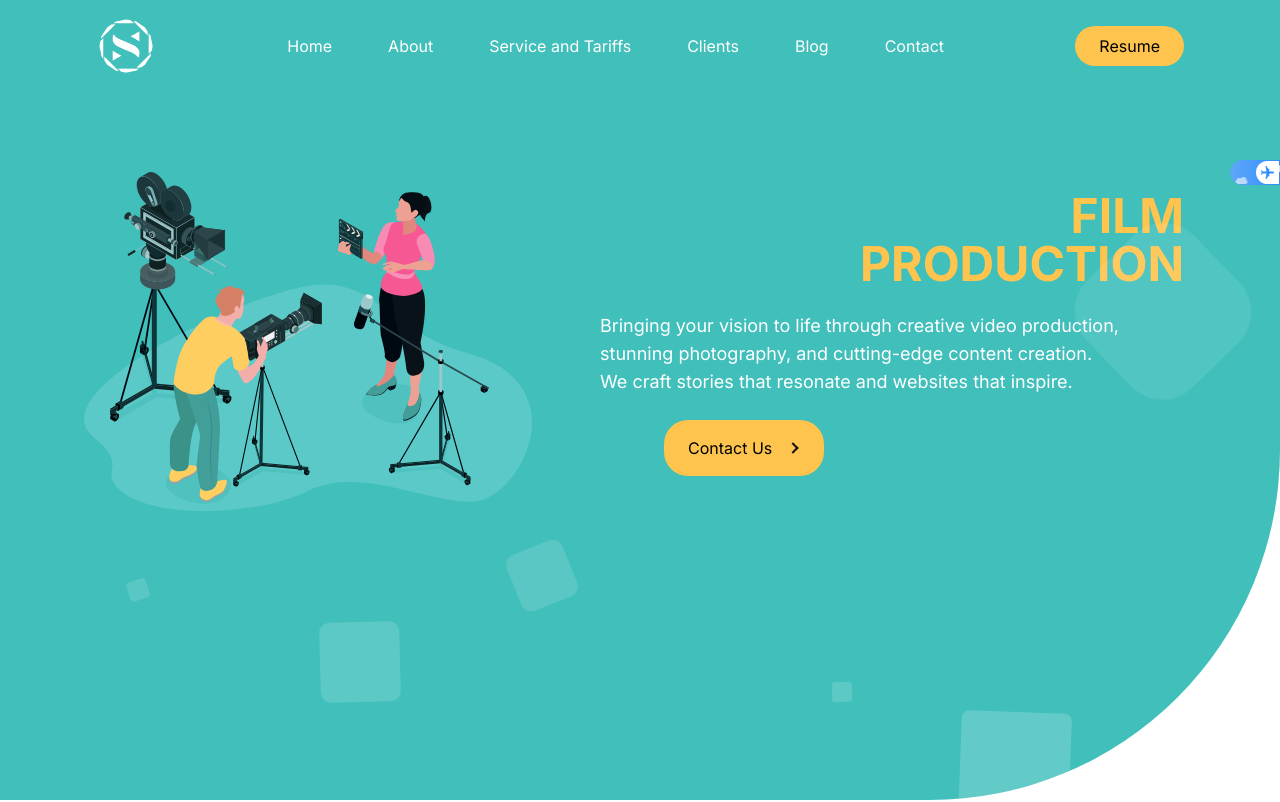
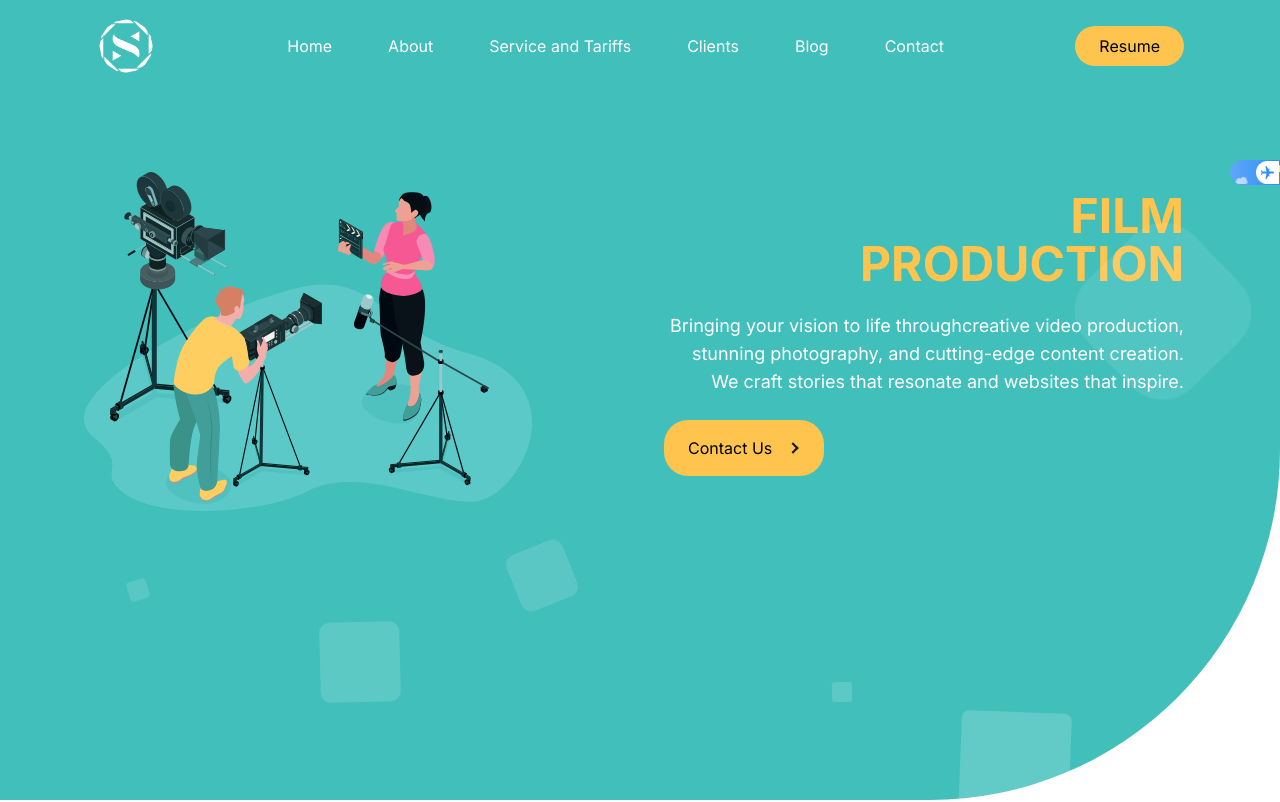
Before and after one commit to dissojak/StoonProd, a Next.js app: page / in a window 1280 px wide. Shown: the top 802 px of the page. Built offline with nearby package versions, Linux system fonts and the light colour scheme.

Commit message:
nik om text khanor9ed

```diff
--- a/src/app/components/SliderSection.js
+++ b/src/app/components/SliderSection.js
@@ -28,12 +28,16 @@ const SliderSection = () => {
             <h1 className="font-bold lg:text-5xl mb-4 text-myYellow xs:text-3xl">
               FILM <br /> PRODUCTION
             </h1>
-            <p className="xs:text-base sm:text-sm md:text-base lg:text-lg xl:text-xl leading-relaxed xs:text-center sm:text-center md:text-left lg:text-left xl:text-left">
-              Bringing your vision to life through creative video production,
+            <p className="xs:text-base sm:text-sm md:text-base lg:text-lg xl:text-xl leading-relaxed text-right">
+              Bringing your vision to life through
+              <br className="lg:hidden" />
+              creative video production,
               <br />
-              stunning photography, and cutting-edge content creation.
+              stunning photography, and <br className="lg:hidden" />
+              cutting-edge content creation.
               <br />
-              We craft stories that resonate and websites that inspire.
+              We craft stories that resonate <br className="lg:hidden" /> and
+              websites that inspire.
             </p>
 
             {/* Button Section */}
```
